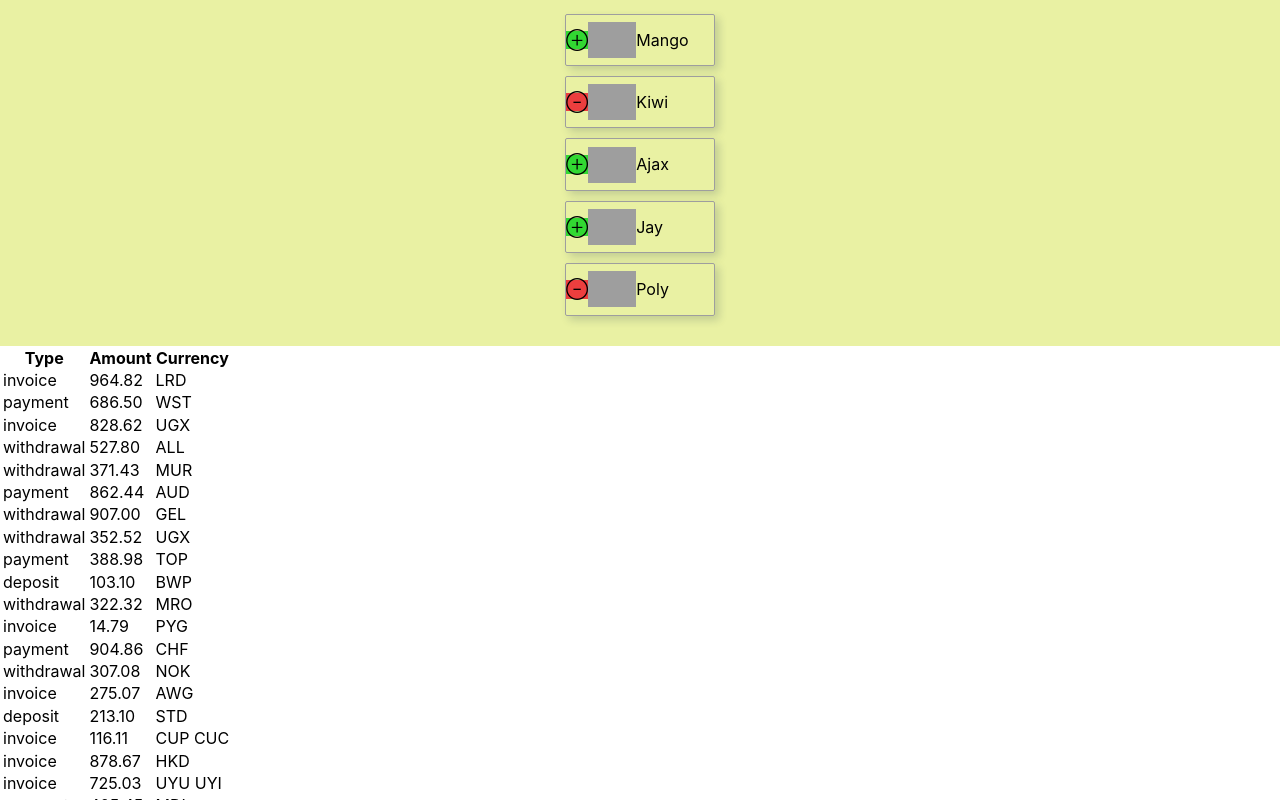
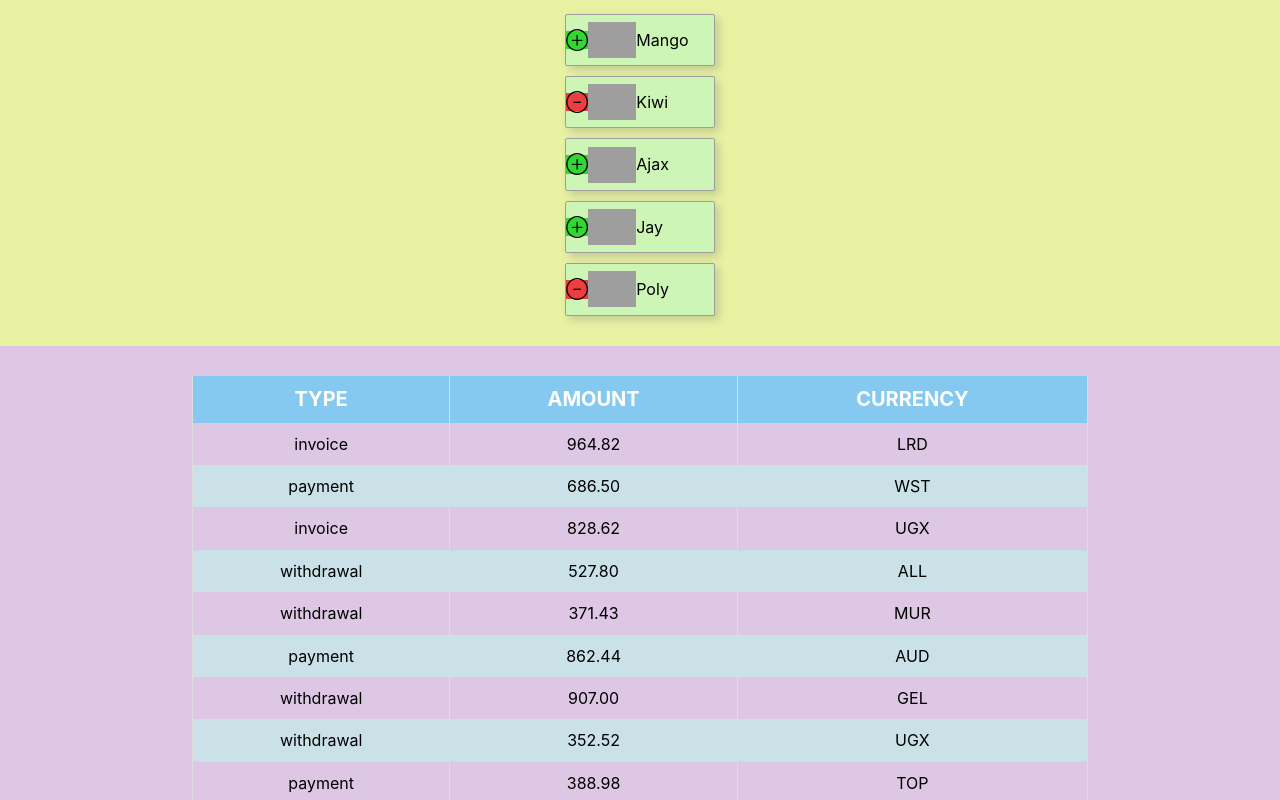
Before and after one commit to Maryna1212/react-hw-01-components-old-version, a React (Create React App) app: page / in a window 1280 px wide. Shown: the part 620-1420 px from the top of the page. Built offline with nearby package versions, Linux system fonts and the light colour scheme; grey boxes are pictures that could not be loaded.

Commit message:
добавлен  файл transactionhistory.module.css

```diff
--- a/src/components/friendlist/FriendList.module.css
+++ b/src/components/friendlist/FriendList.module.css
@@ -8,6 +8,7 @@
 }
 
 .item {
+  background-color: rgb(205, 245, 181);
   margin-bottom: 10px;
   display: flex;
   align-items: center;
--- a/src/components/transactions/TransactionHistory.js
+++ b/src/components/transactions/TransactionHistory.js
@@ -1,8 +1,10 @@
 import PropTypes from 'prop-types';
+import t from './TransactionHistory.module.css';
 
 export default function TransactionHistory({ items }) {
   return (
-    <table class="transaction-history">
+    <div className={t.transactionContainer}>
+      <table className={t.transactionHistory}>
         <thead>
           <tr>
             <th>Type</th>
@@ -22,6 +24,7 @@ export default function TransactionHistory({ items }) {
           ;
         </tbody>
       </table>
+    </div>
   );
 }
 
--- /dev/null
+++ b/src/components/transactions/TransactionHistory.module.css
@@ -0,0 +1,30 @@
+.transactionContainer {
+  background-color: #ddc7e4;
+  padding: 30px 0;
+}
+
+.transactionHistory {
+  border-collapse: collapse;
+  width: 70vw;
+  text-align: center;
+  margin: 0 auto;
+}
+
+thead {
+  padding: 20px;
+  color: #ffffff;
+  background-color: #86c9f0;
+  text-transform: uppercase;
+  font-size: 20px;
+}
+
+tr:nth-child(even) {
+  background-color: #c9e1e7;
+}
+
+th,
+td {
+  padding: 12px 0;
+  border-left: 1px solid #dfdcdc;
+  border-right: 1px solid #dfdcdc;
+}
```
Also changed, not shown: 1 other file (tests, documents, lock files or other folders). Lines whose indentation alone changed are shown as unchanged.
